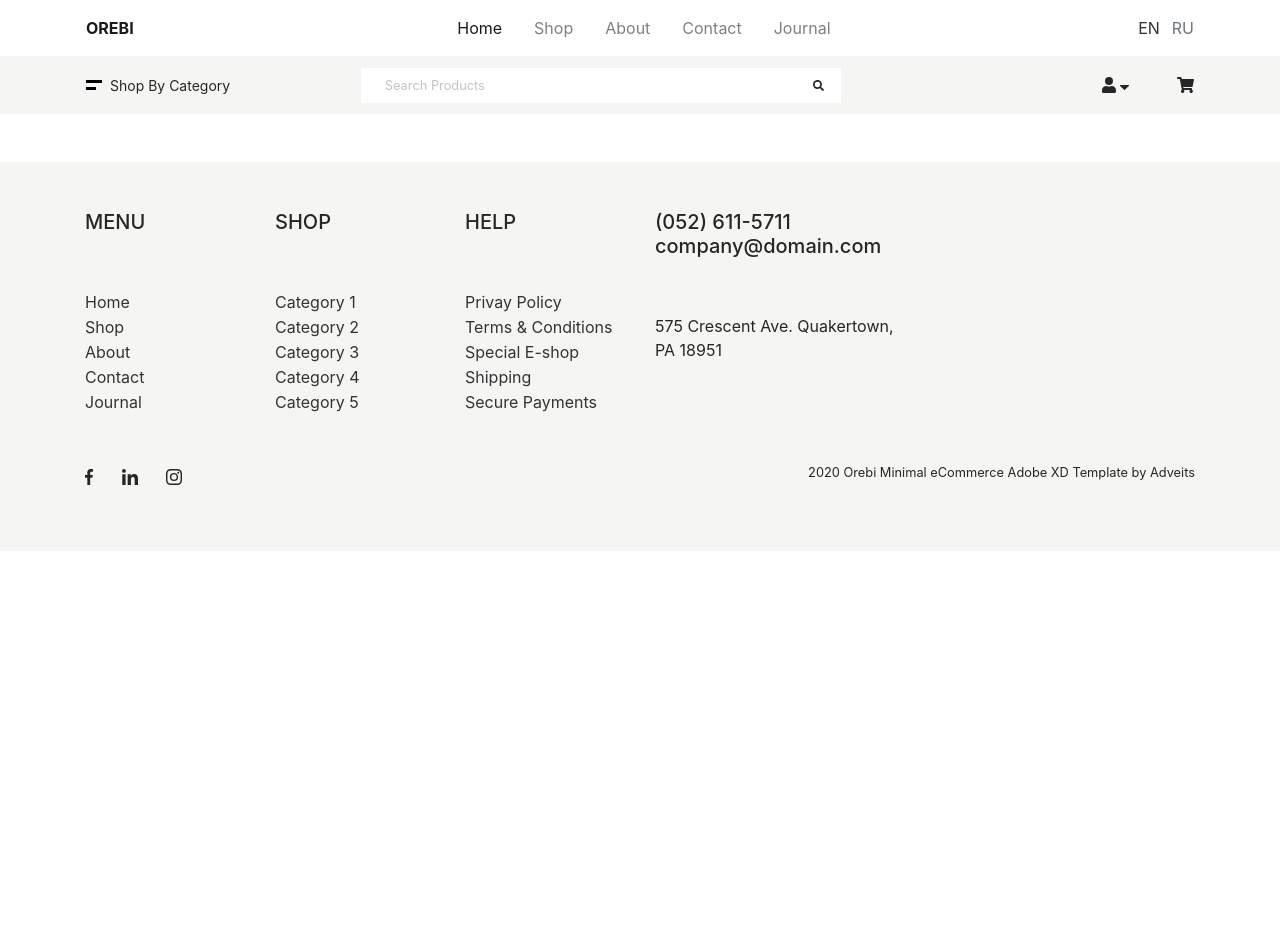
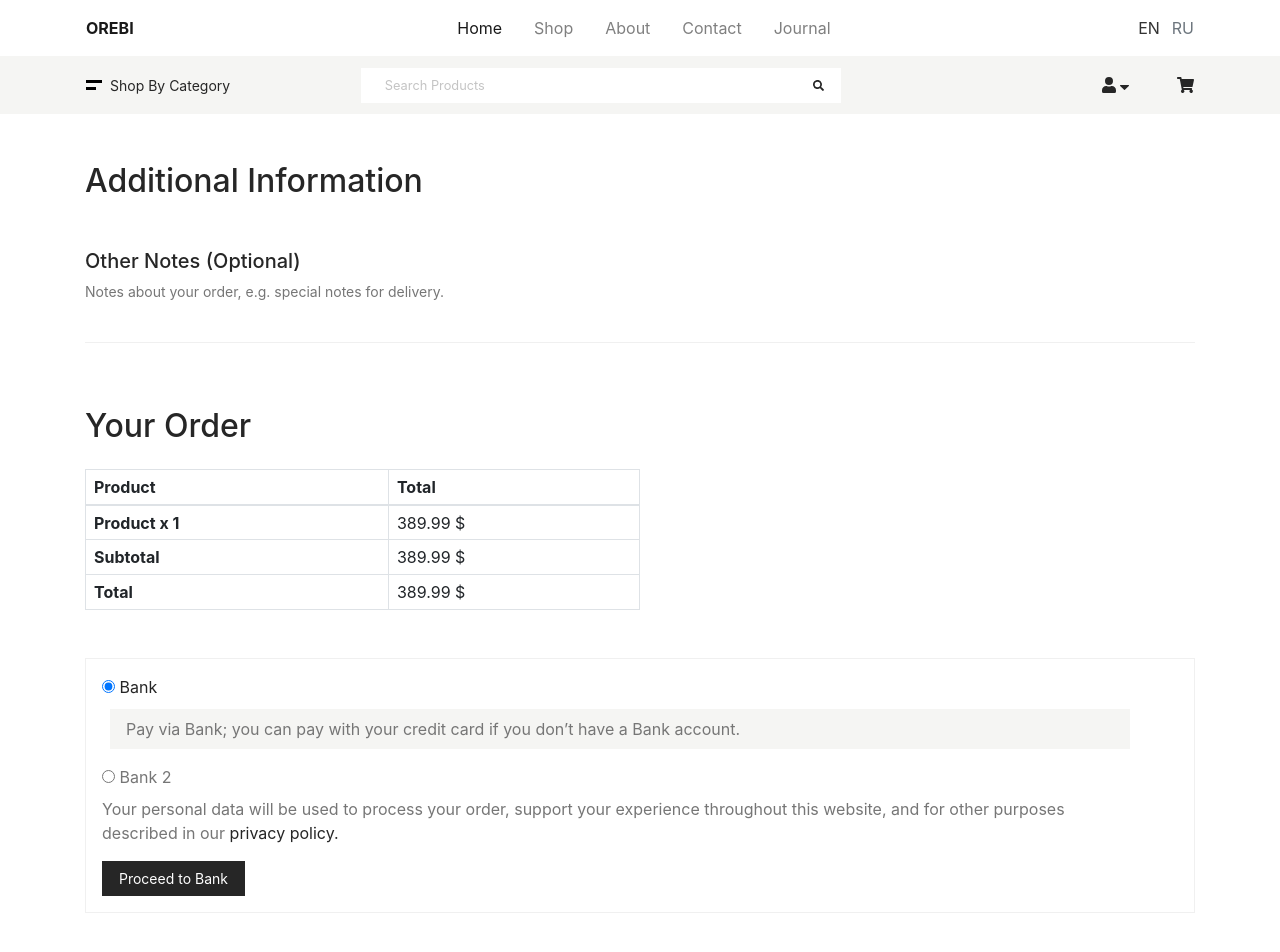
Before and after one commit to Hack-Code-Camp/orebi, a plain HTML site: page checkout/checkout.html in a window 1280 px wide. Shown: the top 952 px of the page. Before the commit the page ends 800 px from the top, so only its background shows below. Drawn offline with nearby package versions, Linux system fonts and the light colour scheme.

Commit message:
checkout page additional infomation

```diff
--- a/checkout/checkout.css
+++ b/checkout/checkout.css
@@ -61,6 +61,56 @@ li {
 .shop{
     font-size: 14px;
 }
+input{
+    outline: none;
+}
+
+
+
+
+
+
+/* Addtional information */
+#text{
+    border: none;
+    border-bottom: thin solid #F0F0F0;
+    width: 100%;
+}
+#notes{
+    color: #767676;
+    font-size: 14px;
+}
+
+#bank{
+    border: thin solid #F0F0F0;
+    font-size: 16px;
+}
+#pay{
+    background-color: #F5F5F3;
+    color: #767676;
+}
+#personal{
+    color: #767676;
+}
+#privacy{
+    color: #262626;
+}
+.bank{
+    color: #767676;
+}
+#color{
+    color: #ffff;
+    background-color: #262626;
+    font-size: 14px;
+}
+#table{
+    width: 50%;
+}
+
+
+
+
+
 
 
 /* Footer style */
@@ -81,4 +131,10 @@ li {
     #search {
         width: 100%;
     }
+    #text{
+        width: 100%;
+    }
+    #table{
+        width: 100%;
+    }
 }
--- a/checkout/checkout.html
+++ b/checkout/checkout.html
@@ -79,9 +79,75 @@
       </div>
   </div>
   </nav>
+    <div class="container">
 
 
 
+
+
+
+
+
+
+
+
+
+
+
+  <!-- Additional information -->
+  <h2 class="mb-md-5 mt-5">Additional Information</h2>
+  <h5>Other  Notes (Optional)</h5>
+  <p id="notes">Notes about your order, e.g. special notes for delivery.</p>
+  <input type="text" id="text" class="mb-3">
+
+  <!-- Your order -->
+<h2 class="mt-md-5 mb-md-4">Your Order</h2>
+<table class="table table-bordered table-sm" id="table">
+  <tbody>
+    <thead>
+      <tr>
+        <th scope="col" class="pl-2">Product</th>
+        <th scope="col" class="pl-2">Total</th>
+      </tr>
+    </thead>
+    <tr>
+      <th scope="row" class="pl-2">Product x 1</th>
+      <td class="pl-2">389.99 $</td>
+    </tr>
+    <tr>
+      <th scope="row" class="pl-2">Subtotal</th>
+      <td class="pl-2">389.99 $</td>
+    </tr>
+    <tr>
+      <th scope="row" class="pl-2">Total</th>
+      <td class="pl-2">389.99 $</td>
+    </tr>
+  </tbody>
+</table>
+<!-- bank -->
+
+<form class="mt-md-5" id="bank">
+ <div class="p-md-3 p-2">
+   <input type="radio" name="bank" class="mb-md-3" checked>
+   <label for="Bank">Bank</label>
+  <p id="pay" class="px-md-3 py-md-2 mr-md-5 mx-2 p-2">Pay via Bank; you can pay with your credit card if you don’t have a Bank account.</p>
+
+  <input type="radio" name="bank">
+  <label for="Bank 2"> <span class="bank">Bank 2</span></label>
+  <p id="personal" class="mr-md-5">Your personal data will be used to process your order, support your experience throughout this website, and for other purposes described in our <span id="privacy">privacy policy.</span></p>
+
+  <button class="btn rounded-0 px-md-3" id="color">Proceed to Bank</button>
+</div>
+</form>
+
+
+
+
+
+
+
+
+</div>
         <!-- Main-Footer -->
 <footer id="main_footer">
     <div class="container mt-5">
```
